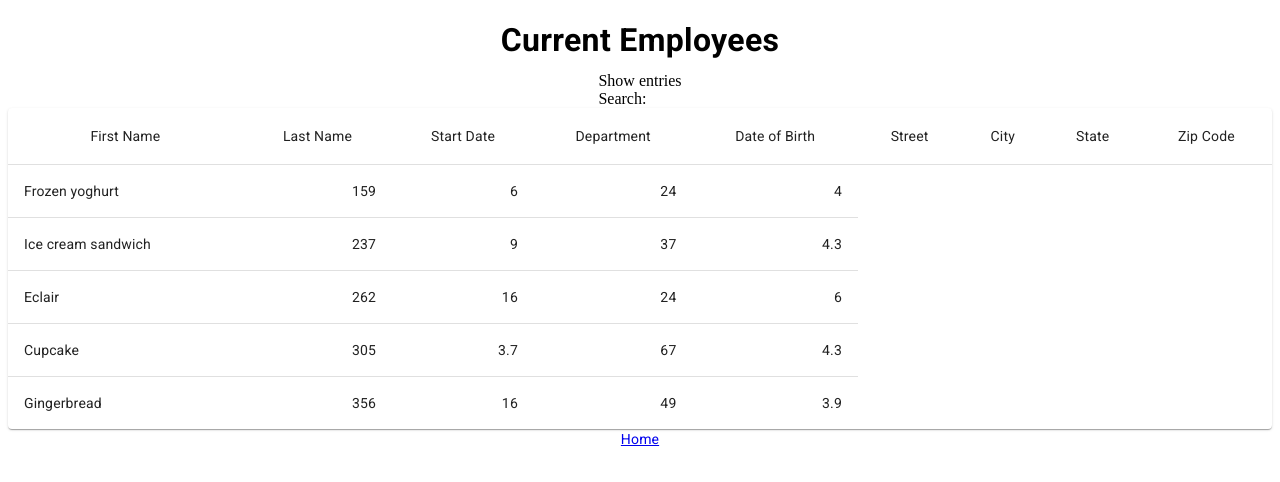
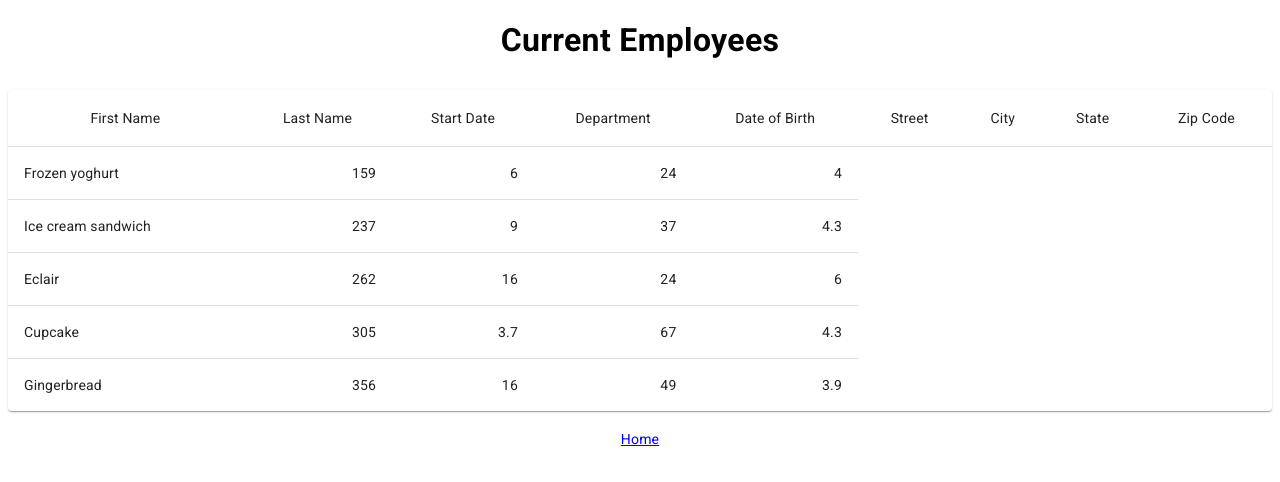
Before and after one commit to haaslaura/project14-hrnet-react, a React (Vite) app: page /employee-list in a window 1280 px wide. Shown: the top 482 px of the page. Built offline with nearby package versions, Linux system fonts and the light colour scheme.

Commit message:
Minor corrections

```diff
--- a/src/features/employees/CreateEmployeeForm.jsx
+++ b/src/features/employees/CreateEmployeeForm.jsx
@@ -8,7 +8,7 @@ import { v4 as uuidv4 } from "uuid"; // for create an employee unique ID
 
 /**
  * Component for creating a new employee form.
- * Manages form state, validation, and submission to the Redux store.
+ * Manages form state, validation, and submission to the Redux store
  * @returns {JSX.Element} - The form for created a new employee
  */
 const CreateEmployeeForm = () => {
@@ -76,8 +76,6 @@ const CreateEmployeeForm = () => {
             liveInState,
             sanitizedZipCode
         }
-
-        console.log(newEmployee);
 
         const validatedForm = Object.values(newEmployee).every(field => field.trim().length !== 0)
 
--- a/src/pages/VueCurrentEmployees.jsx
+++ b/src/pages/VueCurrentEmployees.jsx
@@ -5,11 +5,9 @@ const VueCurrentEmployees = () => {
     return (
        <section>
            <h1>Current Employees</h1>
-           <div>
-            <div>Show entries</div>
-            <div>Search:</div>
-           </div>
+           <br />
            <CurrentEmployeesArray />
+           <br />
            <Link to="/">Home</Link>
        </section>
     )
```
